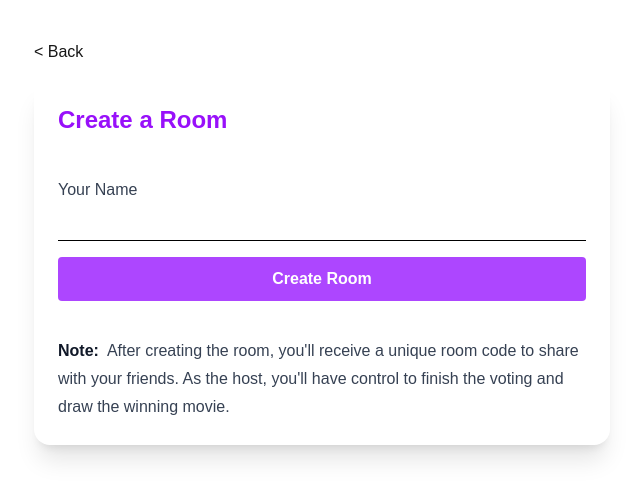
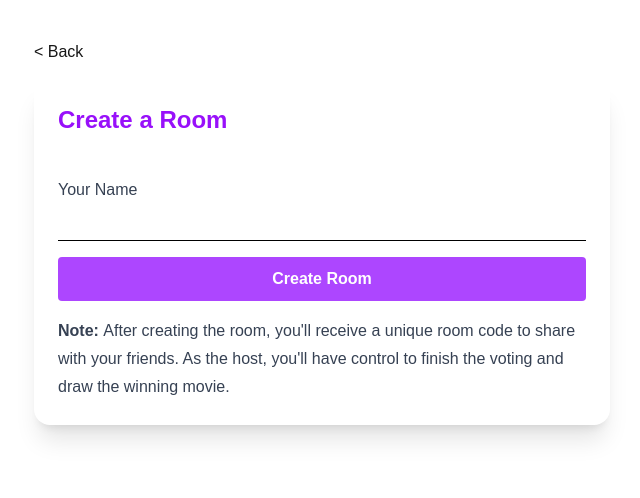
Before and after one commit to RickBarretto/movie-night, a Next.js app in the folder frontend/: page /create in a window 1280 px wide. Shown: the top 498 px of the page, without its empty margins (318-958 px from the left). Built offline with nearby package versions, Linux system fonts and the light colour scheme.

Commit message:
Refactor: Reuse Callout
This avoids inconsistencies and makes code clearer.

```diff
--- a/frontend/src/pages/create.tsx
+++ b/frontend/src/pages/create.tsx
@@ -2,6 +2,7 @@ import Link from 'next/link';
 
 import { Button } from '../components/Button';
 import { Card } from '../components/Card';
+import { Callout } from '@/components/Callout';
 
 export default function CreatePage() {
   return (
@@ -19,14 +20,12 @@ export default function CreatePage() {
             <input className="border-b-1 border-bottom border-black" type="text" id="username" name="username"/>
           </div>
           <Button type="submit">Create Room</Button>
-          <p>
-            <strong>Note:</strong>
-            &nbsp;
+          <Callout hint="Note">
             After creating the room, you&apos;ll receive a unique room code
             to share with your friends.
             As the host, you&apos;ll have control to finish the voting
             and draw the winning movie.
-          </p>
+          </Callout>
         </form>
       </Card>
     </div>
```
